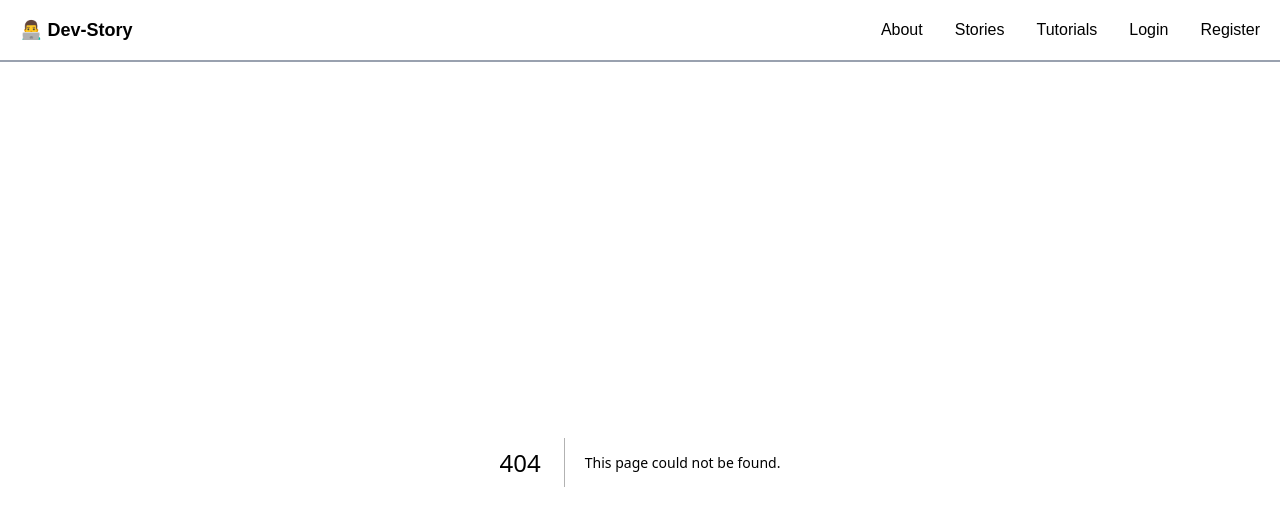
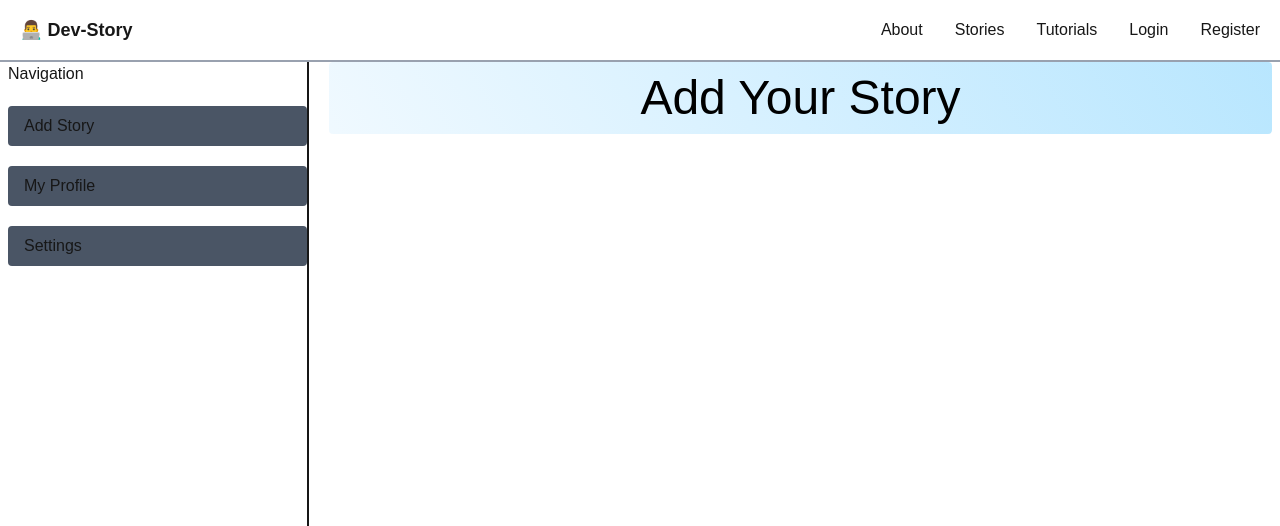
Before and after one commit to ahsan-habib01/Dev-Story, a Next.js app: page /dashboard/add-story in a window 1280 px wide. Before the commit this address had no page. Shown: the top 526 px of the page. Built offline with nearby package versions, Linux system fonts and the light colour scheme.

Commit message:
create dashboard layout

```diff
--- /dev/null
+++ b/src/app/dashboard/add-story/page.jsx
@@ -0,0 +1,10 @@
+import Title from '@/components/Title'
+import React from 'react'
+
+export default function addStory() {
+  return (
+    <div>
+      <Title>Add Your Story</Title>
+    </div>
+  )
+}
--- /dev/null
+++ b/src/app/dashboard/layout.jsx
@@ -0,0 +1,36 @@
+import Link from 'next/link';
+import React from 'react';
+
+export default function dashboardLayout({ children }) {
+  return (
+    <div className="grid grid-cols-12 gap-5 min-h-screen mx-2">
+      {/* Navigation Menu */}
+      <div className="col-span-3 border-r-2">
+        <h2>Navigation</h2>
+        <div className="flex flex-col gap-5 mt-5">
+          <Link
+            className="py-2 px-4 w-full bg-gray-600 rounded"
+            href={'/dashboard/add-story'}
+          >
+            Add Story
+          </Link>
+          <Link
+            className="py-2 px-4 w-full bg-gray-600 rounded"
+            href={'/dashboard/my-profile'}
+          >
+            My Profile
+          </Link>
+          <Link
+            className="py-2 px-4 w-full bg-gray-600 rounded"
+            href={'/dashboard/settings'}
+          >
+            Settings
+          </Link>
+        </div>
+      </div>
+
+      {/* Content */}
+      <div className="col-span-9">{children}</div>
+    </div>
+  );
+}
```
Also changed, not shown: src/app/(auth)/login/page.jsx (renamed from src/app/login/page.jsx), src/app/(auth)/register/page.jsx (renamed from src/app/register/page.jsx).
